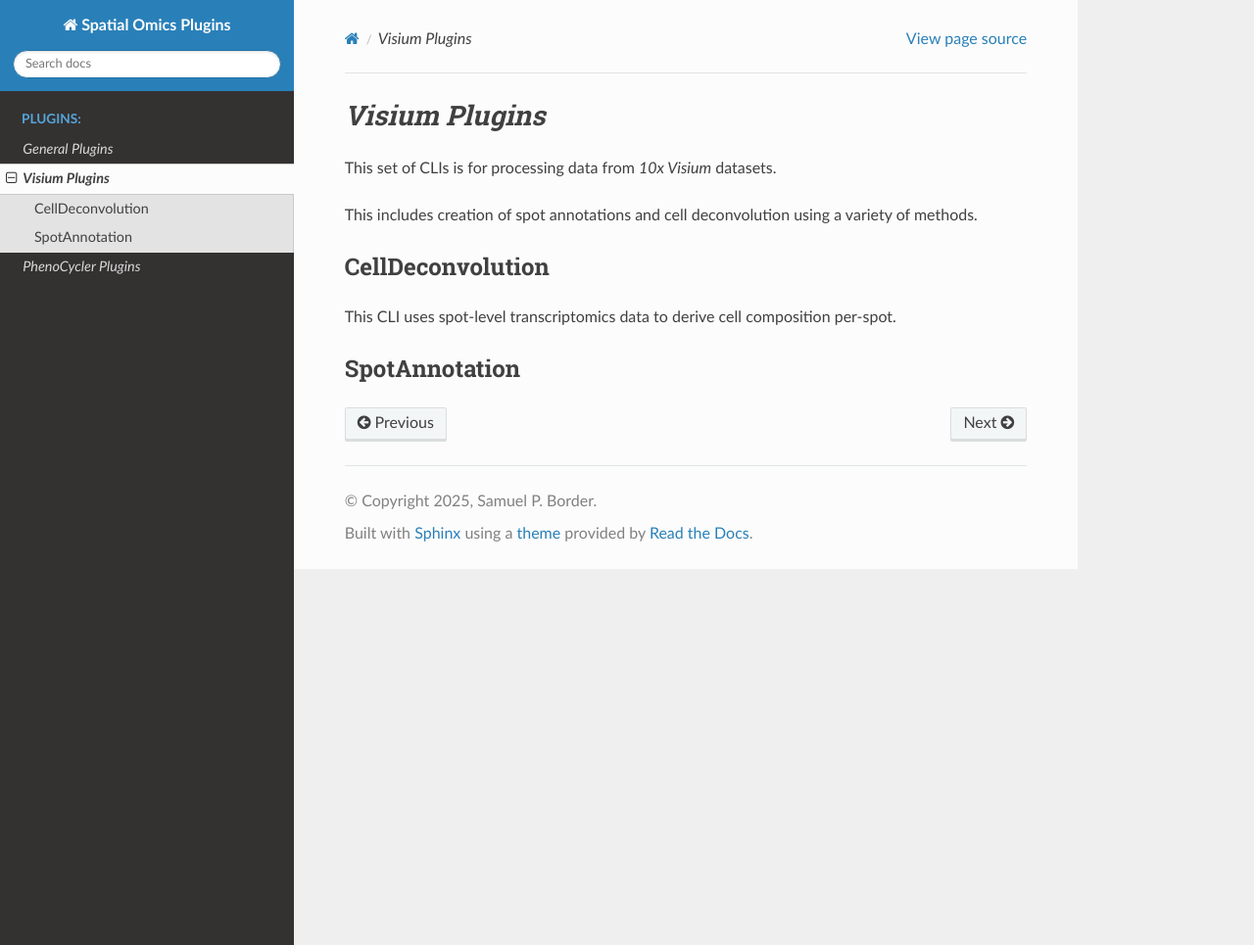
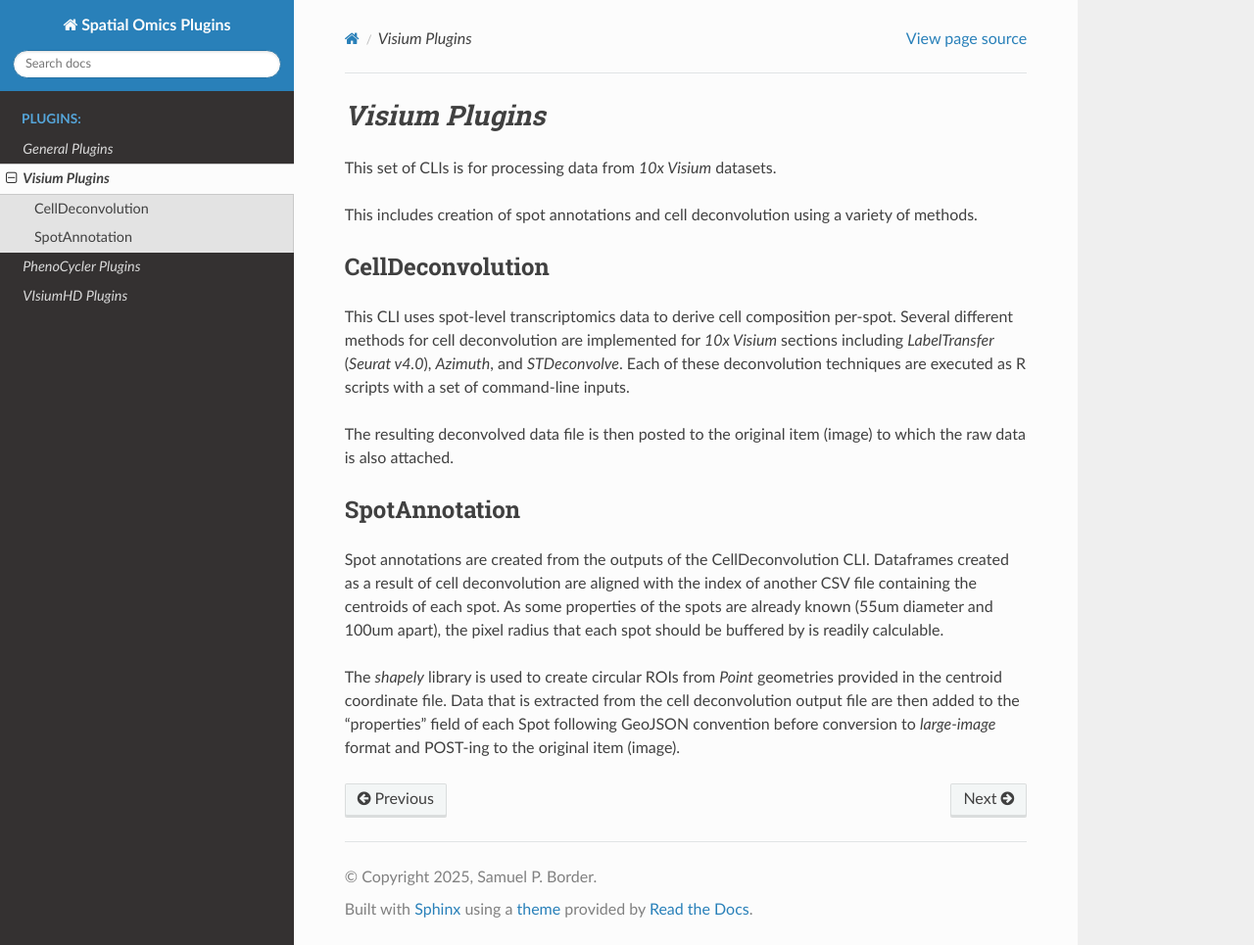
Before and after one commit to spborder/Spatial-Omics-Plugins, a Sphinx documentation site: the page built from docs/source/visium.rst, in a window 1280 px wide and 965 px high. Shown: the whole window at 98% size. Built offline with Sphinx 7.4.7 and the Read the Docs theme 3.1.0, drawn with Linux system fonts in a browser that asks for light colours.

Commit message:
Updating docs

```diff
--- a/docs/source/visium.rst
+++ b/docs/source/visium.rst
@@ -8,8 +8,21 @@ This includes creation of spot annotations and cell deconvolution using a variet
 CellDeconvolution
 ------------------
 
-This CLI uses spot-level transcriptomics data to derive cell composition per-spot.
+This CLI uses spot-level transcriptomics data to derive cell composition per-spot. Several different methods
+for cell deconvolution are implemented for *10x Visium* sections including *LabelTransfer* (*Seurat v4.0*), *Azimuth*,
+and *STDeconvolve*. Each of these deconvolution techniques are executed as R scripts with a set of command-line inputs.
+
+The resulting deconvolved data file is then posted to the original item (image) to which the raw data is also attached.
 
 
 SpotAnnotation
 ---------------
+
+Spot annotations are created from the outputs of the CellDeconvolution CLI. Dataframes created as a result of cell deconvolution
+are aligned with the index of another CSV file containing the centroids of each spot. As some properties of the
+spots are already known (55um diameter and 100um apart), the pixel radius that each spot should be buffered by is
+readily calculable.
+
+The *shapely* library is used to create circular ROIs from *Point* geometries provided in the centroid coordinate file. Data
+that is extracted from the cell deconvolution output file are then added to the "properties" field of each Spot following GeoJSON
+convention before conversion to *large-image* format and POST-ing to the original item (image).
--- a/docs/source/visiumhd.rst
+++ b/docs/source/visiumhd.rst
@@ -0,0 +1,4 @@
+*VIsiumHD Plugins*
+===================
+
+- In progress!
```
Also changed, not shown: docs/source/phenocycler.rst (+15 -0 lines).
